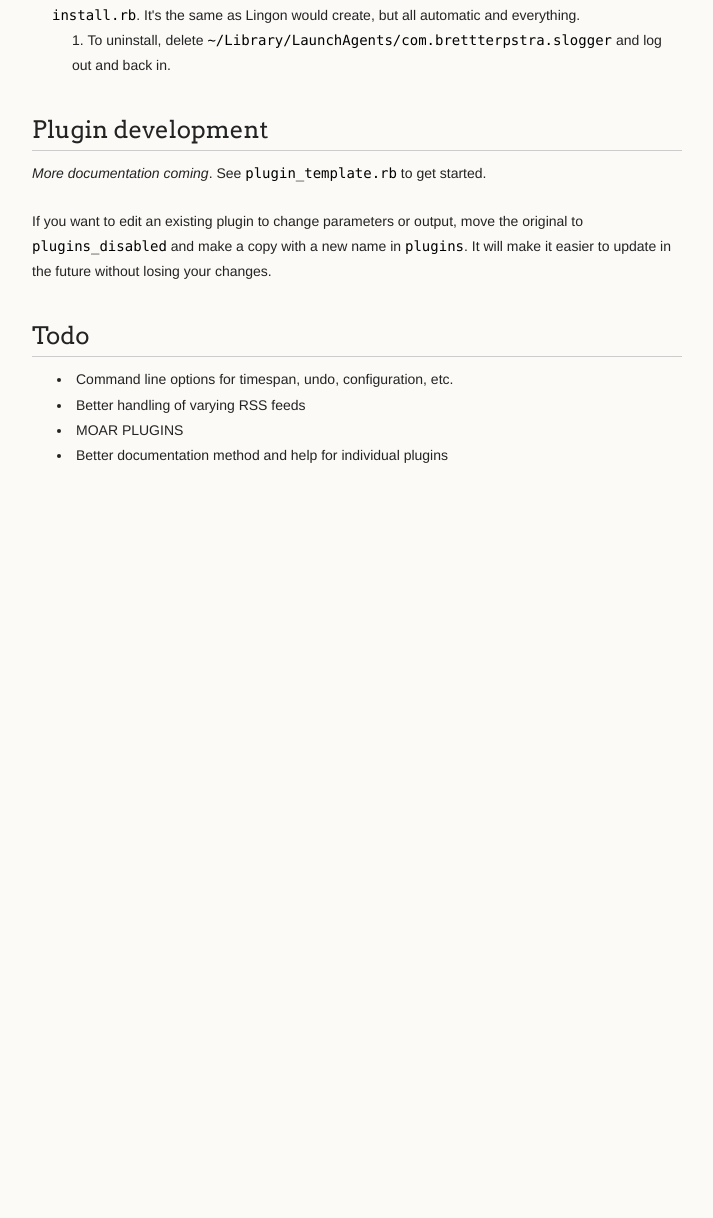
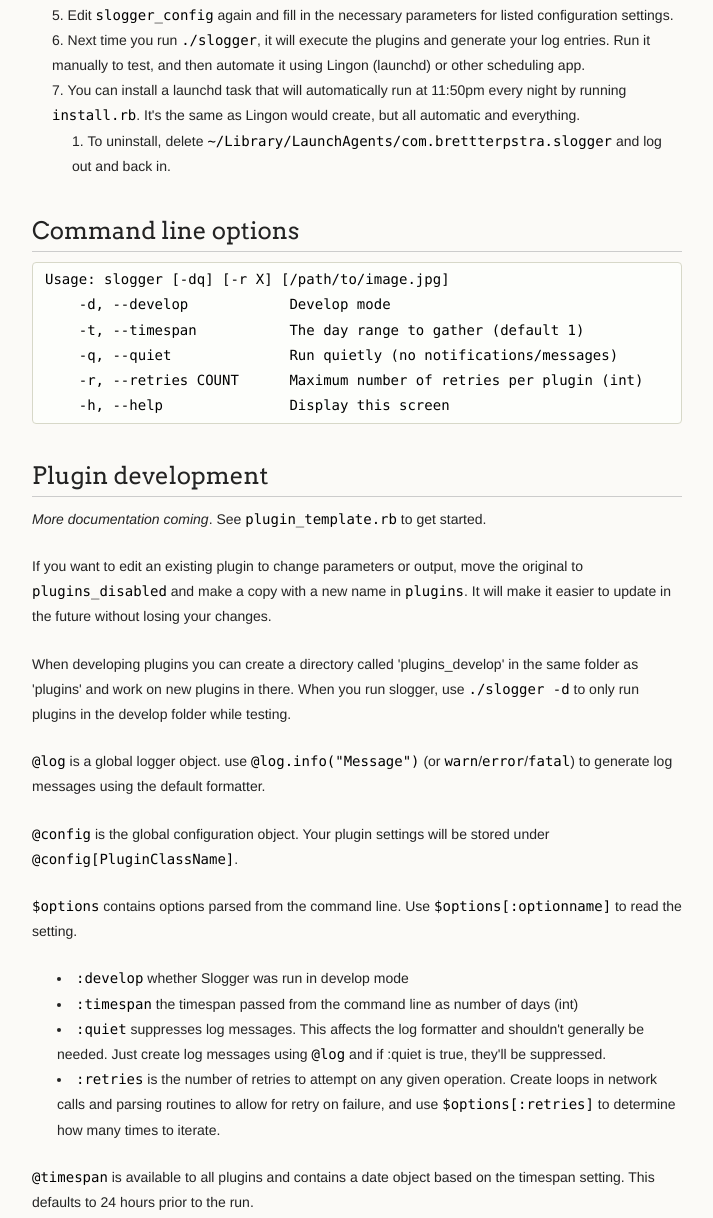
Before and after one commit to ttscoff/Slogger, a plain HTML site: page index.html in a window 1280 px wide. Shown: the part 1183-2401 px from the top of the page, without its empty margins (278-991 px from the left). Before the commit the page ends 1723 px from the top, so only its background shows below. Drawn offline with Linux system fonts and the light colour scheme.

```diff
--- a/index.html
+++ b/index.html
@@ -48,7 +48,9 @@
 <li> Last.fm (Scrobbled songs for the current day)</li>
 <li> RSS feeds (designed to pull in your blog posts with leading image and excerpt (optionally markdownified). Handles multiple feeds)</li>
 <li> Twitter (Tweets and Favorites for the day as digest entries, handles multiple Twitter accounts)</li>
+<li> Instapaper (Unread and/or individual folders)</li>
 <li> Foursquare (Checkins for the day)</li>
+<li> Pinboard (Daily digest with descriptions and option for tags)</li>
 </ul>
 </li>
 </ul>
@@ -67,7 +69,7 @@
 </ul><h2>Usage</h2>
 
 <ol>
-<li>From within the Slogger folder, run <code>./slogger</code> to create the initial configuration file.</li>
+<li>From within the Slogger folder, run <code>./slogger</code> to create the initial configuration file. If this doesn't work, you may need to make the file executable: <code>chmod a+x slogger</code> from within the Slogger folder.</li>
 <li>Edit the file <code>slogger_config</code> that shows up
 
 <ul>
@@ -78,7 +80,7 @@
 </li>
 <li>Move plugins you want to use into <code>./plugins/</code>, and plugins you want to disable into <code>./plugins_disabled</code>.</li>
 <li>Run <code>./slogger</code> again to update the configuration file with enabled plugin options.</li>
-<li>Edit <code>slogger_config</code> and fill in the necessary parameters for listed configuration settings.</li>
+<li>Edit <code>slogger_config</code> again and fill in the necessary parameters for listed configuration settings.</li>
 <li>Next time you run <code>./slogger</code>, it will execute the plugins and generate your log entries. Run it manually to test, and then automate it using Lingon (launchd) or other scheduling app.</li>
 <li>You can install a launchd task that will automatically run at 11:50pm every night by running <code>install.rb</code>. It's the same as Lingon would create, but all automatic and everything.
 
@@ -86,11 +88,40 @@
 <li>To uninstall, delete <code>~/Library/LaunchAgents/com.brettterpstra.slogger</code> and log out and back in.</li>
 </ul>
 </li>
-</ol><h2>Plugin development</h2>
+</ol><h2>Command line options</h2>
+
+<pre><code>Usage: slogger [-dq] [-r X] [/path/to/image.jpg]
+    -d, --develop            Develop mode
+    -t, --timespan           The day range to gather (default 1)
+    -q, --quiet              Run quietly (no notifications/messages)
+    -r, --retries COUNT      Maximum number of retries per plugin (int)
+    -h, --help               Display this screen
+</code></pre>
+
+<h2>Plugin development</h2>
 
 <p><em>More documentation coming</em>. See <code>plugin_template.rb</code> to get started.</p>
 
 <p>If you want to edit an existing plugin to change parameters or output, move the original to <code>plugins_disabled</code> and make a copy with a new name in <code>plugins</code>. It will make it easier to update in the future without losing your changes.</p>
+
+<p>When developing plugins you can create a directory called 'plugins_develop' in the same folder as 'plugins' and work on new plugins in there. When you run slogger, use <code>./slogger -d</code> to only run plugins in the develop folder while testing.</p>
+
+<p><code>@log</code> is a global logger object. use <code>@log.info("Message")</code> (or <code>warn</code>/<code>error</code>/<code>fatal</code>) to generate log messages using the default formatter.</p>
+
+<p><code>@config</code> is the global configuration object. Your plugin settings will be stored under <code>@config[PluginClassName]</code>.</p>
+
+<p><code>$options</code> contains options parsed from the command line. Use <code>$options[:optionname]</code> to read the setting.</p>
+
+<ul>
+<li>
+<code>:develop</code> whether Slogger was run in develop mode</li>
+<li>
+<code>:timespan</code> the timespan passed from the command line as number of days (int)</li>
+<li>
+<code>:quiet</code> suppresses log messages. This affects the log formatter and shouldn't generally be needed. Just create log messages using <code>@log</code> and if :quiet is true, they'll be suppressed.</li>
+<li>
+<code>:retries</code> is the number of retries to attempt on any given operation. Create loops in network calls and parsing routines to allow for retry on failure, and use <code>$options[:retries]</code> to determine how many times to iterate.</li>
+</ul><p><code>@timespan</code> is available to all plugins and contains a date object based on the timespan setting. This defaults to 24 hours prior to the run.</p>
 
 <h2>Todo</h2>
 
```
Also changed, not shown: params.json (+1 -1 lines).
